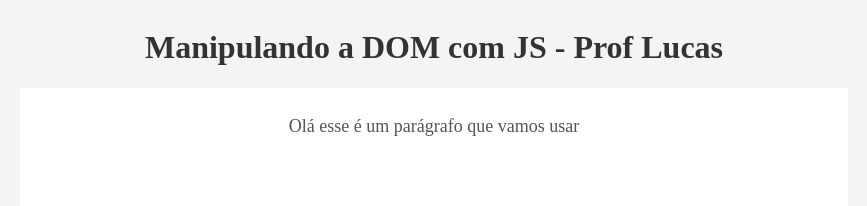
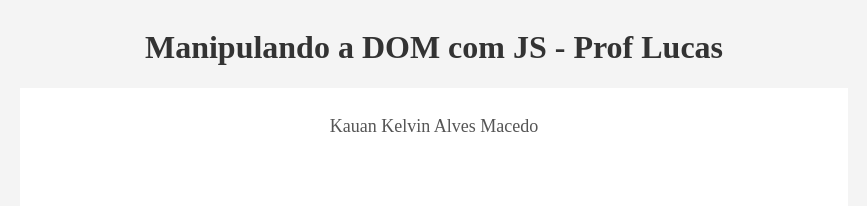
Before and after one commit to kauan-macedo/exemplo-js-web1, a plain HTML site: page index.html in a window 1280 px wide. Shown: the top 206 px of the page, without its empty margins (206-1073 px from the left). Drawn offline with Linux system fonts and the light colour scheme.

Commit message:
Update index.html

```diff
--- a/index.html
+++ b/index.html
@@ -10,7 +10,7 @@
     <h1 id="titulo">Manipulando a DOM com JS - Prof Lucas</h1>
 
     <div class="container">
-        <p class="mensagem1">Olá esse é um parágrafo que vamos usar</p>
+        <p class="mensagem1">Kauan Kelvin Alves Macedo</p>
         <br/>
         <p id="mensagem2">
             Modifique a 1° frase utilizando JS manipulando a DOM
```
